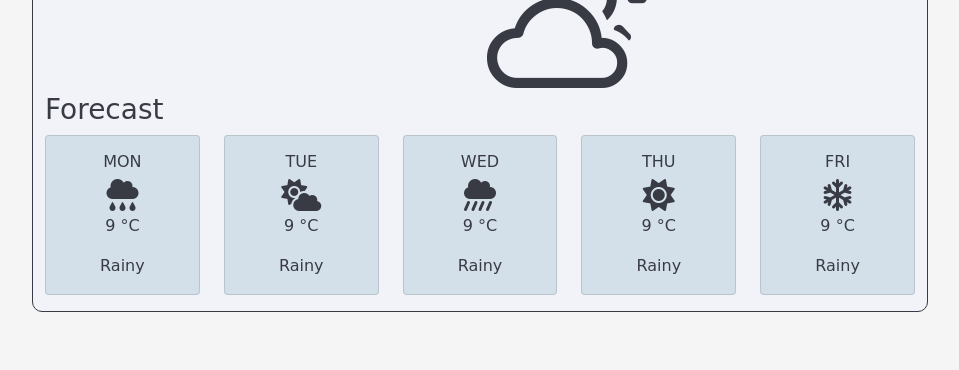
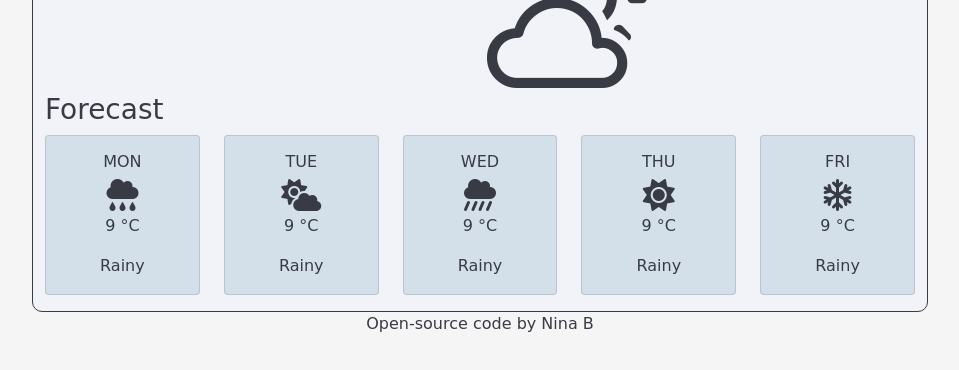
Before and after one commit to WinglessNomad/first-project-ever, a plain HTML site: page index.html in a window 1280 px wide. Shown: the part 236-606 px from the top of the page, without its empty margins (160-1119 px from the left). Drawn offline with nearby package versions, Linux system fonts and the light colour scheme; a web font is replaced by a local one.

Commit message:
Added footer

```diff
--- a/index.html
+++ b/index.html
@@ -132,6 +132,19 @@
         </div>
       </main>
     </div>
+    <footer>
+      <div class="code-link">
+        <p>
+          <a
+            href="https://github.com/WinglessNomad/first-project-ever"
+            class="cl"
+            target="_blank"
+            >Open-source code</a
+          >
+          by Nina B
+        </p>
+      </div>
+    </footer>
     <script src="index.js"></script>
   </body>
 </html>
--- a/styles.css
+++ b/styles.css
@@ -129,3 +129,12 @@ h1,
 .card-body i {
   font-size: 2rem;
 }
+
+/*FOOTER*/
+.code-link {
+  text-align: center;
+}
+.cl {
+  text-decoration: none;
+  color: var(--main-txt-color);
+}
```
